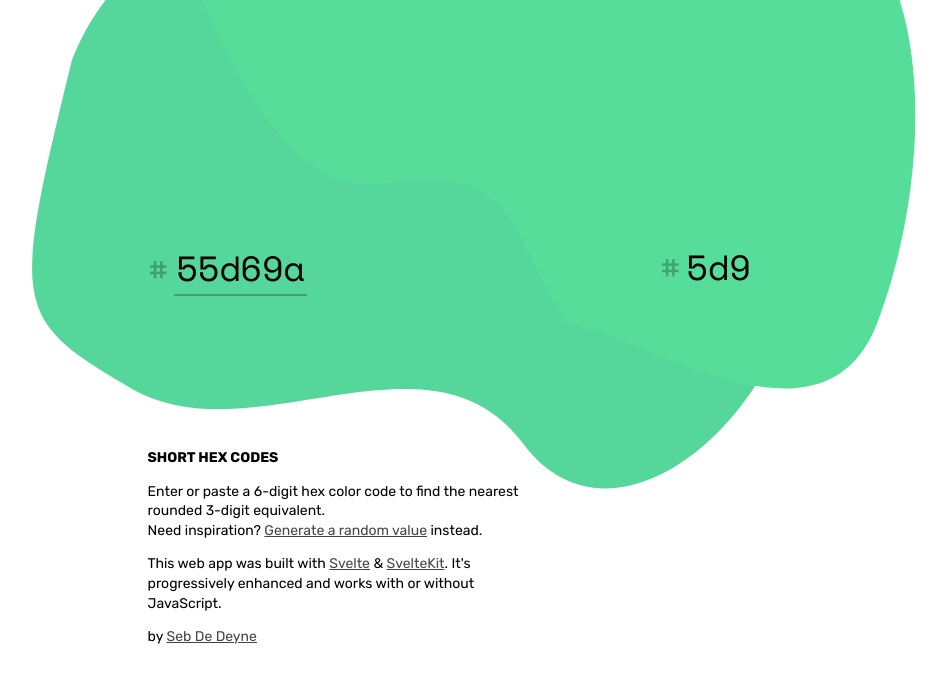
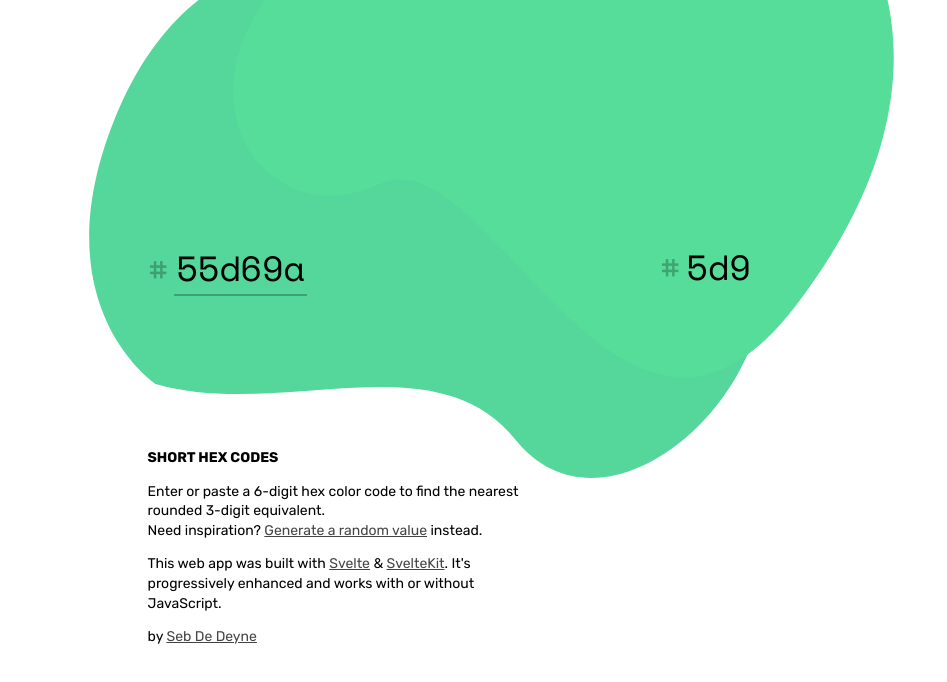
Before and after one commit to sebastiandedeyne/shorthex, a SvelteKit app: page / in a window 1280 px wide. Shown: the top 682 px of the page, without its empty margins (134-1081 px from the left). Built offline with nearby package versions, Linux system fonts and the light colour scheme.

Commit message:
Rework blobs

```diff
--- a/src/components/LeftBlob.svelte
+++ b/src/components/LeftBlob.svelte
@@ -1,40 +1,26 @@
 <script>
-  import { onMount } from "svelte";
-  import { tweened } from "svelte/motion";
-  import { cubicOut } from "svelte/easing";
+  import { tweens } from "../lib/blob";
 
-  const progress1 = tweened(0, {
-    duration: 10000,
-    easing: cubicOut,
-  });
-
-  const progress2 = tweened(0, {
-    duration: 8000,
-    easing: cubicOut,
-  });
-
-  onMount(() => {
-    progress1.set(Math.random());
-    window.setInterval(() => {
-      progress1.set(Math.random());
-    }, 10000);
-
-    progress2.set(Math.random());
-    window.setInterval(() => {
-      progress2.set(Math.random());
-    }, 8000);
+  const [p1, p2, p3, p4, p5, p6] = tweens({
+    amount: 6,
+    slack: 1500,
+    volatility: 30,
   });
 </script>
 
-<svg xmlns="http://www.w3.org/2000/svg" viewBox="0 0 623 466">
+<svg xmlns="http://www.w3.org/2000/svg" viewBox="-30 -30 683 526">
   <path
-    style:fill="var(--fill)"
     fill-rule="evenodd"
-    d={`M81.207 377.937c-98.02-57-97.852-${
-      139.463 - 139.463 * $progress1
-    }-48.926-266.396C81.207-15.392 227.613-30.305 281 48.308c53.387 78.612 65.086 152.813 164.313 ${
-      123.23 - 123.23 * $progress2
-    } 99.226-29.585 177.37-1.9 177.37 129.414S474.286 524.535 398.52 422.442c-75.766-102.093-219.293 11.495-317.313-44.505Z`}
+    d={`
+      M 80,380
+      S ${-20 + $p4},${320 + $p2} ${30 + $p6},${160 + $p2}
+        ${230 + $p1},${-30 + $p4} ${280 + $p5},${50 + $p6}
+        ${350 + $p3},${200 + $p2} ${450 + $p2},${170 + $p3}
+        ${620 + $p5},${170 + $p1} ${620 + $p1},${300 + $p2}
+        ${470 + $p1},${520 + $p3} ${400 + $p4},${420 + $p6}
+        ${180 + $p5},${410 + $p1} 80,380
+      Z
+    `}
   />
 </svg>
 
--- a/src/components/RightBlob.svelte
+++ b/src/components/RightBlob.svelte
@@ -1,39 +1,24 @@
 <script>
-  import { onMount } from "svelte";
-  import { tweened } from "svelte/motion";
-  import { cubicOut } from "svelte/easing";
+  import { tweens } from "../lib/blob";
 
-  const progress1 = tweened(0, {
-    duration: 6000,
-    easing: cubicOut,
-  });
-
-  const progress2 = tweened(0, {
-    duration: 7000,
-    easing: cubicOut,
-  });
-
-  onMount(() => {
-    progress1.set(Math.random());
-    window.setInterval(() => {
-      progress1.set(Math.random());
-    }, 10000);
-
-    progress2.set(Math.random());
-    window.setInterval(() => {
-      progress2.set(Math.random());
-    }, 8000);
+  const [p1, p2, p3, p4, p5, p6] = tweens({
+    amount: 6,
+    slack: 1500,
+    volatility: 30,
   });
 </script>
 
-<svg xmlns="http://www.w3.org/2000/svg" viewBox="0 0 676 510">
+<svg xmlns="http://www.w3.org/2000/svg" viewBox="-30 -30 736 570">
   <path
     fill-rule="evenodd"
-    d={`M596.978 56.845c98.02 55.999 93.527 247.201 44.602 374.134-48.926 126.934-219.025 ${
-      78.613 - 78.613 * $progress1
-    }-272.412 0-53.387-78.612-38.234-142.469-164.312-123.23C78.777 326.99.739 ${
-      240 - 240 * $progress1
-    }.54.739 109.226c0-131.314 190.922 39.89 250.91-52.38 59.987-92.27 247.31-56 345.329 0Z`}
+    d={`
+      M 650,60
+      S ${750 + $p1},${210 + $p3} ${600 + $p5},${430 + $p3}
+        ${300 + $p2},${260 + $p2} ${200 + $p3},${310 + $p4}
+        ${0 + $p5},${240 + $p3} ${90 + $p1},${110 + $p2}
+        ${240 + $p4},${150 + $p1} ${380 + $p6},${60 + $p1}
+        ${600 + $p3},${-30 + $p1} 650,60
+      Z`}
   />
 </svg>
 
--- /dev/null
+++ b/src/lib/blob.js
@@ -0,0 +1,24 @@
+import { onMount } from "svelte";
+import { tweened } from "svelte/motion";
+import { quadInOut } from "svelte/easing";
+
+export function tweens({ amount, slack, volatility }) {
+  const tweens = Array.from({ length: amount }).map(() => {
+    const duration = Math.random() * slack * (volatility / 10) + slack;
+    const progress = tweened(0, { duration, easing: quadInOut });
+
+    return { duration, progress };
+  });
+
+  onMount(() => {
+    tweens.forEach(({ duration, progress }) => {
+      progress.set(Math.random() * volatility - volatility / 2);
+      window.setInterval(
+        () => progress.set(Math.random() * volatility - volatility / 2),
+        duration
+      );
+    });
+  });
+
+  return tweens.map(({ progress }) => progress);
+}
```
